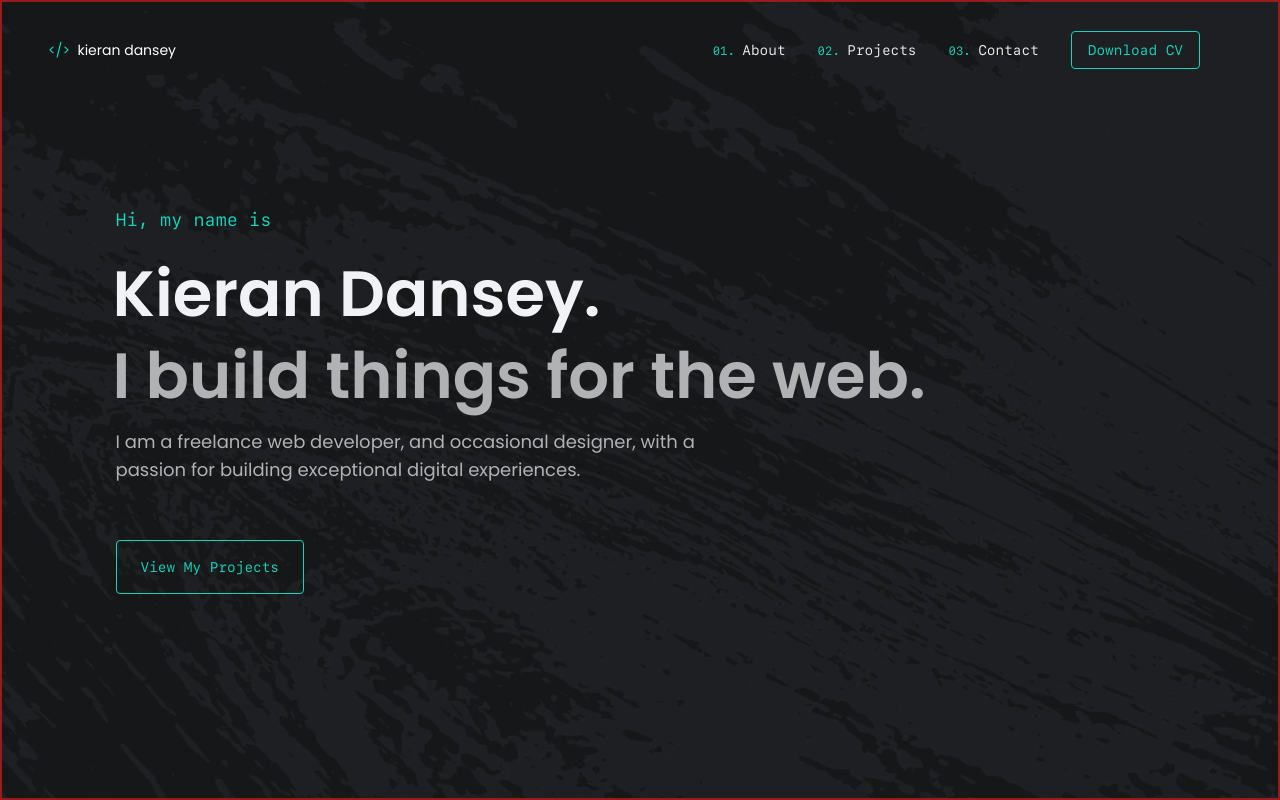
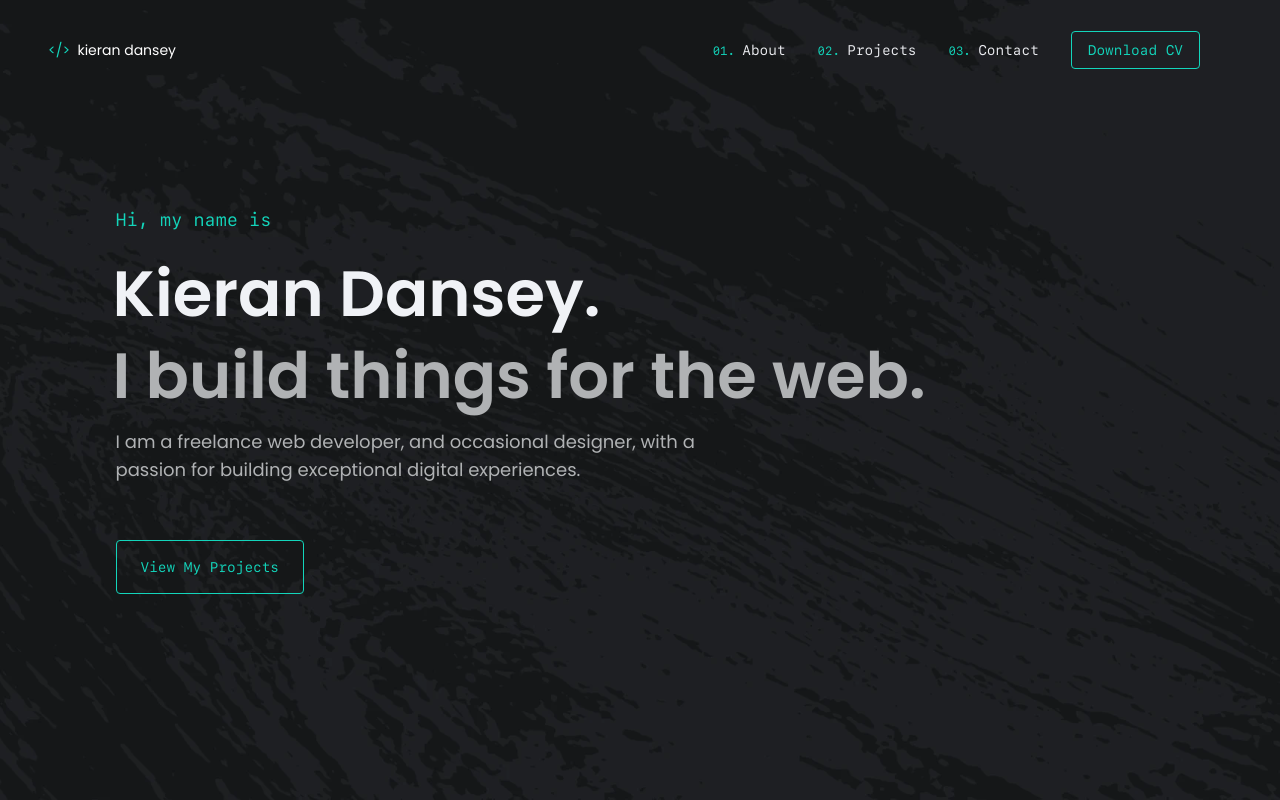
Before and after one commit to kdan80/v5, a Next.js app: page / in a window 1280 px wide. Shown: the top 800 px of the page. Built offline with nearby package versions, Linux system fonts and the light colour scheme.

Commit message:
typing for forwarded ref

```diff
--- a/src/components/sections/Landing.tsx
+++ b/src/components/sections/Landing.tsx
@@ -3,7 +3,7 @@
 import React from 'react'
 import { bigButton, section, sectionContent } from '@/styles'
 
-const Landing = React.forwardRef(({}, ref) => {
+const Landing = React.forwardRef(({}, ref: React.ForwardedRef<HTMLSelectElement | null>) => {
     const refs = React.useRef<HTMLElement[]>([])
 
     const pushToRefsArray = (el: HTMLElement | null) => {
@@ -38,7 +38,7 @@ const Landing = React.forwardRef(({}, ref) => {
     return (
         <section
             ref={ref}
-            className={`border-2 border-red-800 ${section}`}
+            className={`${section}`}
             id='landing'
         >
             <div className={`${sectionContent}`}>
```
